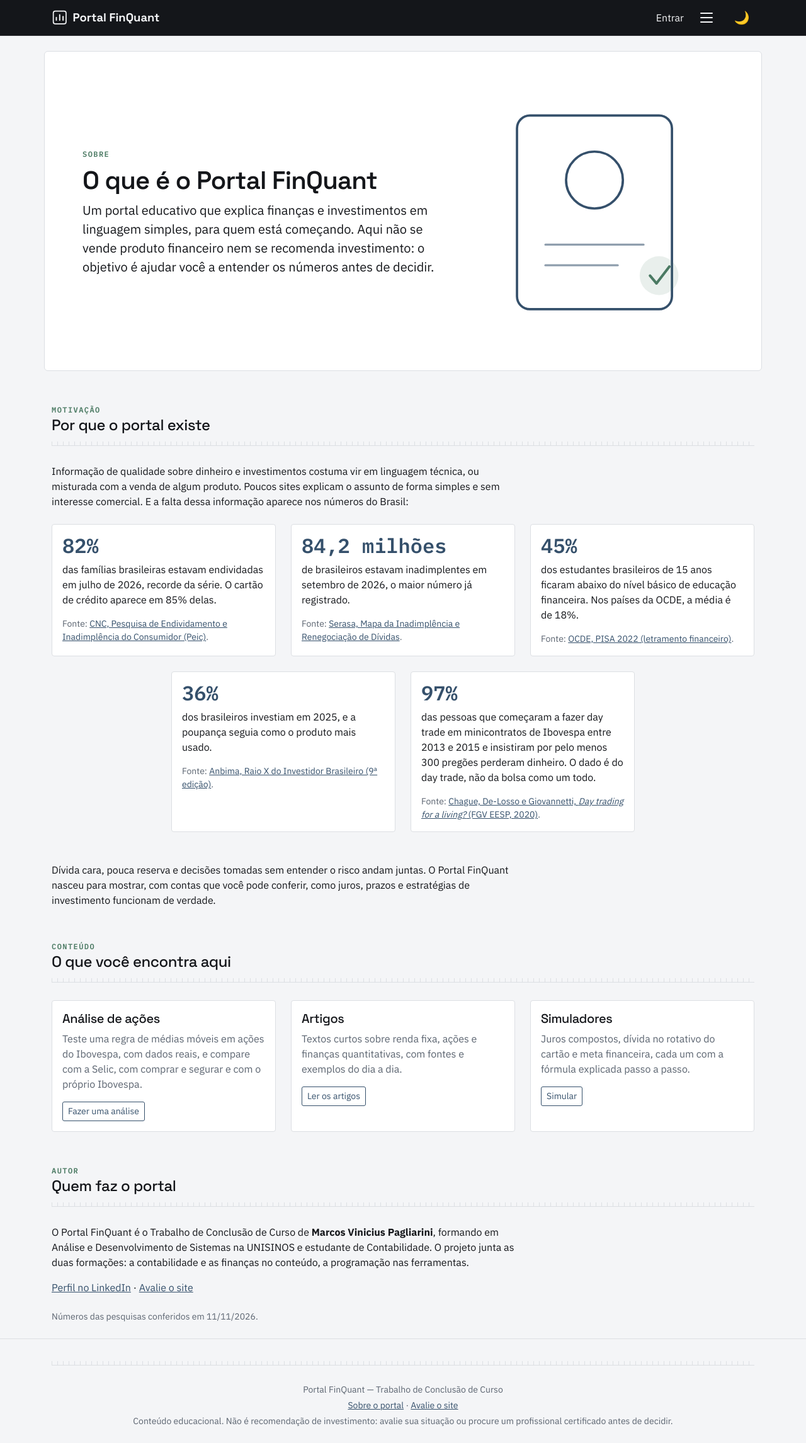
After one commit to pagliarinimvp/portal-finquant, a Django app: page /sobre/ in a window 1280 px wide. The commit adds this page. Shown: the whole page at 63% size. Run offline with Django 5.2, Linux system fonts and the light colour scheme.

Commit message:
Sobre: página com o que é o portal, a motivação e o autor
Nova rota /sobre/, com link no menu e no rodapé. A motivação traz cinco
números de pesquisas, cada um com a fonte oficial: endividamento das
famílias (CNC/Peic), inadimplência (Serasa), letramento financeiro (PISA
2022, OCDE), quem investe (Anbima) e perdas no day trade (FGV EESP, 2020).
Também título e descrição em core/seo.py, entrada no sitemap e testes.

Co-Authored-By: Claude Opus 5.5 <noreply@anthropic.com>

```diff
--- a/core/seo.py
+++ b/core/seo.py
@@ -57,6 +57,11 @@ PAGINAS = {
         'Teste uma regra de médias móveis em ações do Ibovespa e compare o resultado com a '
         'Selic, com comprar e segurar e com o próprio Ibovespa.',
     ),
+    'core:sobre': (
+        'Sobre — Portal FinQuant',
+        'O que é o Portal FinQuant, por que ele existe e o que você encontra nele: artigos, '
+        'simuladores e uma análise de ações, em linguagem simples.',
+    ),
     'avaliacoes:avaliar': (
         'Avalie o Portal FinQuant',
         'Conte o que você achou do Portal FinQuant: a sua avaliação ajuda a melhorar o projeto.',
--- a/core/sitemaps.py
+++ b/core/sitemaps.py
@@ -9,7 +9,7 @@ class PaginasFixasSitemap(Sitemap):
 
     def items(self):
         return [
-            'core:home', 'conteudo:lista', 'simuladores:index',
+            'core:home', 'core:sobre', 'conteudo:lista', 'simuladores:index',
             'simuladores:juros_compostos', 'simuladores:divida_cartao',
             'simuladores:meta_financeira', 'estudo_caso:index',
         ]
--- a/core/urls.py
+++ b/core/urls.py
@@ -6,5 +6,6 @@ app_name = 'core'
 
 urlpatterns = [
     path('', views.HomeView.as_view(), name='home'),
+    path('sobre/', views.SobreView.as_view(), name='sobre'),
     path('saude/', views.saude, name='saude'),
 ]
--- a/core/views.py
+++ b/core/views.py
@@ -17,6 +17,10 @@ class HomeView(TemplateView):
             status=Artigo.Status.PUBLICADO
         ).order_by('-publicado_em')[:3]
         return context
+
+
+class SobreView(TemplateView):
+    template_name = 'core/sobre.html'
 
 
 def saude(request):
--- a/static/css/site.css
+++ b/static/css/site.css
@@ -685,3 +685,16 @@ footer {
 .fq-ver-todos:focus-visible {
     text-decoration: underline;
 }
+
+/* Página Sobre: números das pesquisas em destaque */
+.fq-sobre-texto {
+    max-width: 46rem;
+}
+
+.fq-sobre-numero {
+    font-size: 2rem;
+    font-weight: 600;
+    line-height: 1.1;
+    color: var(--fq-teal);
+    margin-bottom: 0.5rem;
+}
--- a/templates/base.html
+++ b/templates/base.html
@@ -74,6 +74,7 @@
                         <li><a class="dropdown-item" href="{% url 'conteudo:lista' %}">Artigos</a></li>
                         <li><a class="dropdown-item" href="{% url 'simuladores:index' %}">Simuladores</a></li>
                         <li><a class="dropdown-item" href="{% url 'estudo_caso:index' %}">Análise de ações</a></li>
+                        <li><a class="dropdown-item" href="{% url 'core:sobre' %}">Sobre o portal</a></li>
                         <li><a class="dropdown-item" href="{% url 'avaliacoes:avaliar' %}">Avalie o site</a></li>
                     </ul>
                 </div>
@@ -97,7 +98,7 @@
         <div class="container">
             <div class="fq-regua"></div>
             <small class="d-block">Portal FinQuant &mdash; Trabalho de Conclusão de Curso</small>
-            <small class="d-block mt-1"><a class="fq-rodape-avaliar" href="{% url 'avaliacoes:avaliar' %}">Avalie o site</a></small>
+            <small class="d-block mt-1"><a class="fq-rodape-avaliar" href="{% url 'core:sobre' %}">Sobre o portal</a> &middot; <a class="fq-rodape-avaliar" href="{% url 'avaliacoes:avaliar' %}">Avalie o site</a></small>
             <small class="d-block mt-1">Conteúdo educacional. Não é recomendação de investimento: avalie sua situação ou procure um profissional certificado antes de decidir.</small>
         </div>
     </footer>
--- /dev/null
+++ b/templates/core/sobre.html
@@ -0,0 +1,142 @@
+{% extends "base.html" %}
+
+{% block title %}Sobre — Portal FinQuant{% endblock %}
+
+{% block content %}
+<div class="row align-items-center p-4 p-md-5 mb-5 bg-body-tertiary rounded-3">
+    <div class="col-md-7">
+        <span class="fq-eyebrow">Sobre</span>
+        <h1 class="display-6 mt-2">O que é o Portal FinQuant</h1>
+        <p class="lead mb-0">
+            Um portal educativo que explica finanças e investimentos em linguagem simples, para quem está
+            começando. Aqui não se vende produto financeiro nem se recomenda investimento: o objetivo é
+            ajudar você a entender os números antes de decidir.
+        </p>
+    </div>
+    <div class="col-md-5 d-none d-md-block">
+        {% include "ilustracoes/livro.svg" %}
+    </div>
+</div>
+
+<span class="fq-eyebrow">Motivação</span>
+<h2 class="h4 mb-2">Por que o portal existe</h2>
+<div class="fq-regua"></div>
+<p class="mb-4 fq-sobre-texto">
+    Informação de qualidade sobre dinheiro e investimentos costuma vir em linguagem técnica, ou misturada
+    com a venda de algum produto. Poucos sites explicam o assunto de forma simples e sem interesse comercial.
+    E a falta dessa informação aparece nos números do Brasil:
+</p>
+<div class="row row-cols-1 row-cols-md-2 row-cols-lg-3 g-4 mb-5 justify-content-center">
+    <div class="col">
+        <div class="card h-100 fq-sobre-dado">
+            <div class="card-body">
+                <p class="fq-sobre-numero fq-numeros">82%</p>
+                <p class="card-text">das famílias brasileiras estavam endividadas em julho de 2026, recorde da série. O cartão de crédito aparece em 85% delas.</p>
+                <p class="small text-muted mb-0">Fonte: <a href="https://portaldocomercio.org.br/diario-executivo/cnc-endividamento-das-familias-sobe-para-82-mas-inadimplencia-cai/" target="_blank" rel="noopener">CNC, Pesquisa de Endividamento e Inadimplência do Consumidor (Peic)</a>.</p>
+            </div>
+        </div>
+    </div>
+    <div class="col">
+        <div class="card h-100 fq-sobre-dado">
+            <div class="card-body">
+                <p class="fq-sobre-numero fq-numeros">84,2 milhões</p>
+                <p class="card-text">de brasileiros estavam inadimplentes em setembro de 2026, o maior número já registrado.</p>
+                <p class="small text-muted mb-0">Fonte: <a href="https://www.serasa.com.br/limpa-nome-online/blog/mapa-da-inadimplencia-e-renogociacao-de-dividas-no-brasil/" target="_blank" rel="noopener">Serasa, Mapa da Inadimplência e Renegociação de Dívidas</a>.</p>
+            </div>
+        </div>
+    </div>
+    <div class="col">
+        <div class="card h-100 fq-sobre-dado">
+            <div class="card-body">
+                <p class="fq-sobre-numero fq-numeros">45%</p>
+                <p class="card-text">dos estudantes brasileiros de 15 anos ficaram abaixo do nível básico de educação financeira. Nos países da OCDE, a média é de 18%.</p>
+                <p class="small text-muted mb-0">Fonte: <a href="https://www.oecd.org/en/publications/pisa-2022-results-volume-iv-factsheets_34d60137-en/brazil_1c815ef9-en.html" target="_blank" rel="noopener">OCDE, PISA 2022 (letramento financeiro)</a>.</p>
+            </div>
+        </div>
+    </div>
+    <div class="col">
+        <div class="card h-100 fq-sobre-dado">
+            <div class="card-body">
+                <p class="fq-sobre-numero fq-numeros">36%</p>
+                <p class="card-text">dos brasileiros investiam em 2025, e a poupança seguia como o produto mais usado.</p>
+                <p class="small text-muted mb-0">Fonte: <a href="https://www.anbima.com.br/pt_br/noticias/anbima-lanca-a-nona-edicao-do-raio-x-do-investidor-brasileiro-36-da-populacao-aplica-em-produtos-financeiros.htm" target="_blank" rel="noopener">Anbima, Raio X do Investidor Brasileiro (9ª edição)</a>.</p>
+            </div>
+        </div>
+    </div>
+    <div class="col">
+        <div class="card h-100 fq-sobre-dado">
+            <div class="card-body">
+                <p class="fq-sobre-numero fq-numeros">97%</p>
+                <p class="card-text">das pessoas que começaram a fazer day trade em minicontratos de Ibovespa entre 2013 e 2015 e insistiram por pelo menos 300 pregões perderam dinheiro. O dado é do day trade, não da bolsa como um todo.</p>
+                <p class="small text-muted mb-0">Fonte: <a href="https://econpapers.repec.org/RePEc:fgv:eesptd:525" target="_blank" rel="noopener">Chague, De-Losso e Giovannetti, <em>Day trading for a living?</em> (FGV EESP, 2020)</a>.</p>
+            </div>
+        </div>
+    </div>
+</div>
+<p class="mb-5 fq-sobre-texto">
+    Dívida cara, pouca reserva e decisões tomadas sem entender o risco andam juntas. O Portal FinQuant
+    nasceu para mostrar, com contas que você pode conferir, como juros, prazos e estratégias de investimento
+    funcionam de verdade.
+</p>
+
+<span class="fq-eyebrow">Conteúdo</span>
+<h2 class="h4 mb-2">O que você encontra aqui</h2>
+<div class="fq-regua"></div>
+<div class="row row-cols-1 row-cols-md-3 g-4 mb-5">
+    <div class="col">
+        <div class="card h-100">
+            <div class="card-body">
+                <h3 class="h5 card-title">Análise de ações</h3>
+                <p class="card-text text-muted">
+                    Teste uma regra de médias móveis em ações do Ibovespa, com dados reais, e compare com a Selic,
+                    com comprar e segurar e com o próprio Ibovespa.
+                </p>
+                <a href="{% url 'estudo_caso:index' %}" class="btn btn-sm btn-outline-primary">Fazer uma análise</a>
+            </div>
+        </div>
+    </div>
+    <div class="col">
+        <div class="card h-100">
+            <div class="card-body">
+                <h3 class="h5 card-title">Artigos</h3>
+                <p class="card-text text-muted">
+                    Textos curtos sobre renda fixa, ações e finanças quantitativas, com fontes e exemplos
+                    do dia a dia.
+                </p>
+                <a href="{% url 'conteudo:lista' %}" class="btn btn-sm btn-outline-primary">Ler os artigos</a>
+            </div>
+        </div>
+    </div>
+    <div class="col">
+        <div class="card h-100">
+            <div class="card-body">
+                <h3 class="h5 card-title">Simuladores</h3>
+                <p class="card-text text-muted">
+                    Juros compostos, dívida no rotativo do cartão e meta financeira, cada um com a fórmula
+                    explicada passo a passo.
+                </p>
+                <a href="{% url 'simuladores:index' %}" class="btn btn-sm btn-outline-primary">Simular</a>
+            </div>
+        </div>
+    </div>
+</div>
+
+<span class="fq-eyebrow">Autor</span>
+<h2 class="h4 mb-2">Quem faz o portal</h2>
+<div class="fq-regua"></div>
+<div class="fq-sobre-texto mb-4">
+    <p>
+        O Portal FinQuant é o Trabalho de Conclusão de Curso de <strong>Marcos Vinicius Pagliarini</strong>,
+        formando em Análise e Desenvolvimento de Sistemas na UNISINOS e estudante de Contabilidade. O projeto
+        junta as duas formações: a contabilidade e as finanças no conteúdo, a programação nas ferramentas.
+    </p>
+    <p class="mb-0">
+        <a href="https://www.linkedin.com/in/pagliarinimvp/" target="_blank" rel="noopener">Perfil no LinkedIn</a>
+        &middot;
+        <a href="{% url 'avaliacoes:avaliar' %}">Avalie o site</a>
+    </p>
+</div>
+<p class="small text-muted mb-0">
+    Números das pesquisas conferidos em 11/11/2026.
+</p>
+{% endblock %}
```
Also changed, not shown: CLAUDE.md (+1 -1 lines), core/tests.py (+20 -0 lines).
